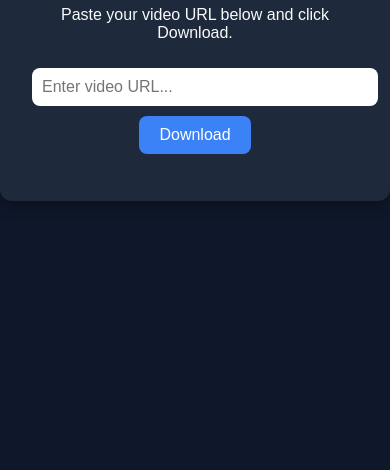
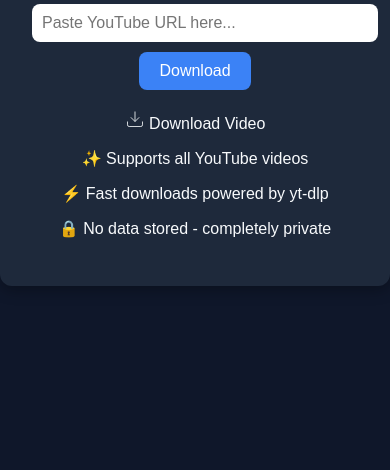
Before and after one commit to xeno-jarvis/video-downloader, a plain HTML site: page index.html in a window 390 px wide. Shown: the part 374-844 px from the top of the page. Drawn offline with Linux system fonts and the light colour scheme.

Commit message:
Rebuild with yt-dlp backend - Modern UI
- Complete rewrite with clean, modern interface
- Optimized for yt-dlp backend integration
- Added download status indicators
- Mobile-responsive design
- Improved UX with icons and better messaging

```diff
--- a/index.html
+++ b/index.html
@@ -1,21 +1,49 @@
 <!DOCTYPE html>
 <html lang="en">
 <head>
-  <meta charset="UTF-8" />
-  <meta name="viewport" content="width=device-width, initial-scale=1.0" />
-  <title>Video Downloader</title>
-  <link rel="stylesheet" href="style.css" />
+    <meta charset="UTF-8">
+    <meta name="viewport" content="width=device-width, initial-scale=1.0">
+    <title>YouTube Video Downloader - Fast & Free</title>
+    <link rel="stylesheet" href="style.css">
 </head>
 <body>
-  <div class="container">
-    <h1>Video Downloader</h1>
-    <p>Paste your video URL below and click Download.</p>
-    <input type="text" id="videoUrl" placeholder="Enter video URL..." />
-    <button id="downloadBtn">Download</button>
-    <div id="status"></div>
-  </div>
-<div id="result"></div>
+    <div class="container">
+        <div class="card">
+            <h1>🎥 YouTube Downloader</h1>
+            <p class="subtitle">Download YouTube videos instantly</p>
 
-  <script src="script.js"></script>
+            <div class="input-group">
+                <input
+                    type="text"
+                    id="videoUrl"
+                    placeholder="Paste YouTube URL here..."
+                    aria-label="YouTube URL input"
+                >
+                <button id="downloadBtn" onclick="downloadVideo()">Download</button>
+            </div>
+
+            <div id="status" class="status hidden"></div>
+
+            <div id="result" class="result hidden">
+                <h3 id="videoTitle"></h3>
+                <div class="download-options">
+                    <a id="downloadLink" class="download-link" download>
+                        <svg width="20" height="20" viewBox="0 0 24 24" fill="none" stroke="currentColor">
+                            <path d="M21 15v4a2 2 0 0 1-2 2H5a2 2 0 0 1-2-2v-4M7 10l5 5 5-5M12 15V3"/>
+                        </svg>
+                        Download Video
+                    </a>
+                </div>
+            </div>
+        </div>
+
+        <div class="info">
+            <p>✨ Supports all YouTube videos</p>
+            <p>⚡ Fast downloads powered by yt-dlp</p>
+            <p>🔒 No data stored - completely private</p>
+        </div>
+    </div>
+
+    <script src="script.js"></script>
 </body>
 </html>
```
